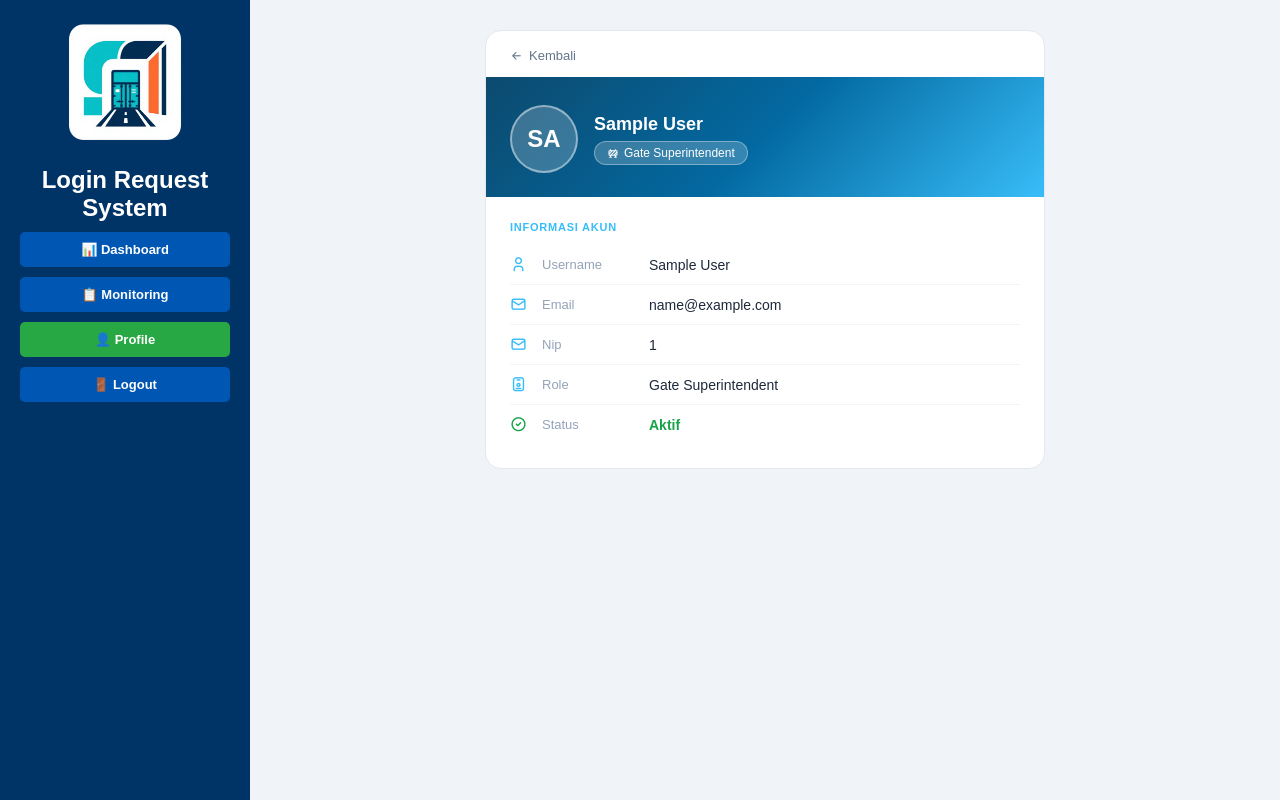
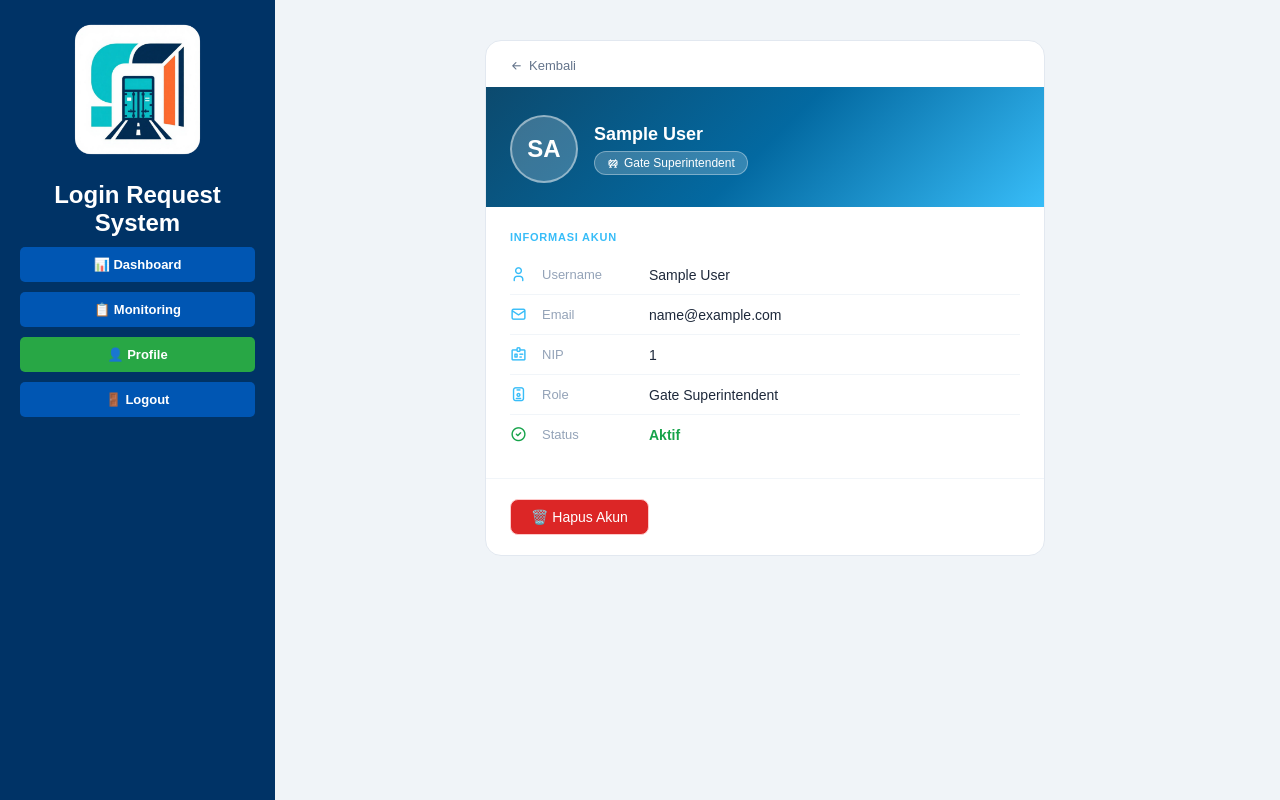
Before and after one commit to ummah272/vida-app, a Flask app: page /profile_gate in a window 1280 px wide. Run offline with Flask 3, Linux system fonts and the light colour scheme; the visitor is signed in with stand-in values (Sample User, id 1); parts of the project's set-up code (start-up, migrations or seed data) failed here and were passed over; some libraries are stand-ins or nearby versions.

Commit message:
update tampilan

```diff
--- a/app.py
+++ b/app.py
@@ -857,6 +857,24 @@ def profile_gate():
         return redirect(url_for('login'))
     return render_template('profile_gate.html')
 
+@app.route('/delete_account', methods=['POST'])
+def delete_account():
+    if 'user_id' not in session:
+        return redirect(url_for('login'))
+
+    try:
+        user = Pengguna.query.get(session['user_id'])
+        if user:
+            db.session.delete(user)
+            db.session.commit()
+            session.clear()
+            flash('✅ Akun berhasil dihapus.', 'success')
+    except Exception as e:
+        db.session.rollback()
+        flash(f'❌ Gagal menghapus akun: {str(e)}', 'error')
+
+    return redirect(url_for('login'))
+
 # Route untuk logout
 @app.route('/logout')
 def logout():
--- a/templates/dashboard_gate.html
+++ b/templates/dashboard_gate.html
@@ -13,7 +13,7 @@
             background: #f0f4f8;
         }
         .sidebar {
-            width: 250px;
+            width: 275px;
             background-color: #003366;
             color: white;
             padding: 20px;
--- a/templates/profile_gate.html
+++ b/templates/profile_gate.html
@@ -9,9 +9,8 @@
         *, *::before, *::after { box-sizing: border-box; margin: 0; padding: 0; }
         body { font-family: Arial, sans-serif; background: #f0f4f8; display: flex; margin: 0; }
 
-        /* SIDEBAR - sama persis */
         .sidebar {
-            width: 250px;
+        width: 275px;          /* ← samain sama beacukai */
         background-color: #003366;
         color: white;
         padding: 20px;
@@ -26,8 +25,7 @@
         .sidebar a:hover { background-color: #002147; }
         .sidebar a.active { background-color: #28a745; }
 
-        /* MAIN */
-        .main-content { margin-left: 250px; padding: 30px 20px; width: calc(100% - 250px); min-height: 100vh; display: flex; justify-content: center; align-items: flex-start; }
+        .main-content { margin-left: 250px; padding: 40px 20px; width: calc(100% - 250px); min-height: 100vh; display: flex; justify-content: center; align-items: flex-start; }
         .profile-card { background: #fff; border-radius: 16px; width: 100%; max-width: 560px; border: 1px solid #e2e8f0; overflow: hidden; }
         .topbar { padding: 1rem 1.5rem 0; }
         .back-btn { display: inline-flex; align-items: center; gap: 6px; font-size: 13px; color: #64748b; text-decoration: none; }
@@ -44,9 +42,13 @@
         .info-label { font-size: 13px; color: #94a3b8; width: 95px; flex-shrink: 0; }
         .info-value { font-size: 14px; color: #1e293b; font-weight: 500; }
         .status-aktif { font-size: 14px; font-weight: 600; color: #16a34a; }
-        .divider { height: 1px; background: #f1f5f9; margin: 1.25rem 0; }
-        .logout-btn { display: inline-flex; align-items: center; gap: 6px; padding: 9px 20px; border-radius: 8px; border: 1px solid #fecaca; background: transparent; color: #dc2626; font-size: 14px; cursor: pointer; text-decoration: none; font-weight: 500; }
+        .divider { height: 1px; background: #f1f5f9; margin: 0; }
+        .card-footer { padding: 1.25rem 1.5rem; }
+        .logout-btn { display: inline-flex; align-items: center; gap: 6px; padding: 9px 20px; border-radius: 8px; border: 1px solid #fecaca; background: transparent; color: #dc2626; font-size: 14px; cursor: pointer; text-decoration: none; font-weight: 500; font-family: inherit; }
         .logout-btn:hover { background: #fef2f2; }
+        .delete-btn { display: inline-flex; align-items: center; gap: 6px; padding: 9px 20px; border-radius: 8px; border: 1px solid #fecaca; background: #dc2626; color: #fff; font-size: 14px; cursor: pointer; font-weight: 500; font-family: inherit; }
+        .delete-btn:hover { background: #b91c1c; }
+        .footer-actions { display: flex; gap: 10px; flex-wrap: wrap; }
     </style>
 </head>
 <body>
@@ -62,6 +64,7 @@
 
 <div class="main-content">
     <div class="profile-card">
+
         <div class="topbar">
             <a href="{{ url_for('dashboard_gate') }}" class="back-btn">
                 <i class="ti ti-arrow-left"></i> Kembali
@@ -93,8 +96,8 @@
                 <span class="info-value">{{ session['email'] }}</span>
             </div>
             <div class="info-row">
-                <i class="ti ti-mail info-icon"></i>
-                <span class="info-label">Nip</span>
+                <i class="ti ti-id-badge-2 info-icon"></i>
+                <span class="info-label">NIP</span>
                 <span class="info-value">{{ session['nip'] }}</span>
             </div>
             <div class="info-row">
@@ -108,6 +111,20 @@
                 <span class="status-aktif">Aktif</span>
             </div>
         </div>
+
+        <div class="divider"></div>
+
+        <div class="card-footer">
+            <div class="footer-actions">
+                <form method="POST" action="/delete_account" onsubmit="return confirm('Yakin mau hapus akun? Tindakan ini tidak bisa dibatalkan!')">
+                    <button type="submit" class="delete-btn">
+                        🗑️ Hapus Akun
+                    </button>
+                </form>
+            </div>
+        </div>
+
+    </div>
 </div>
 
 </body>
```
Also changed, not shown: templates/profile_beacukai.html (+13 -0 lines). Lines whose indentation alone changed are shown as unchanged.
